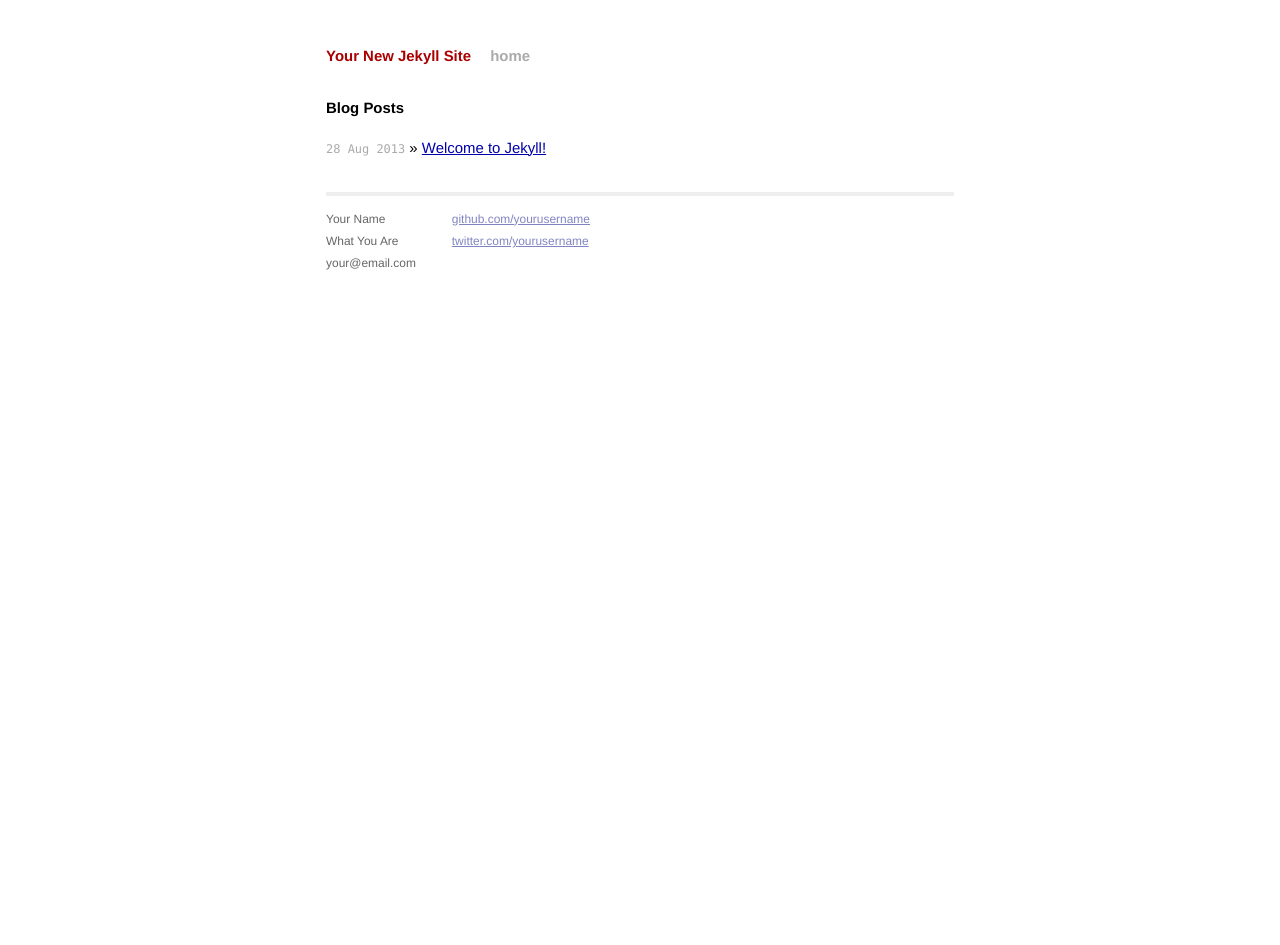
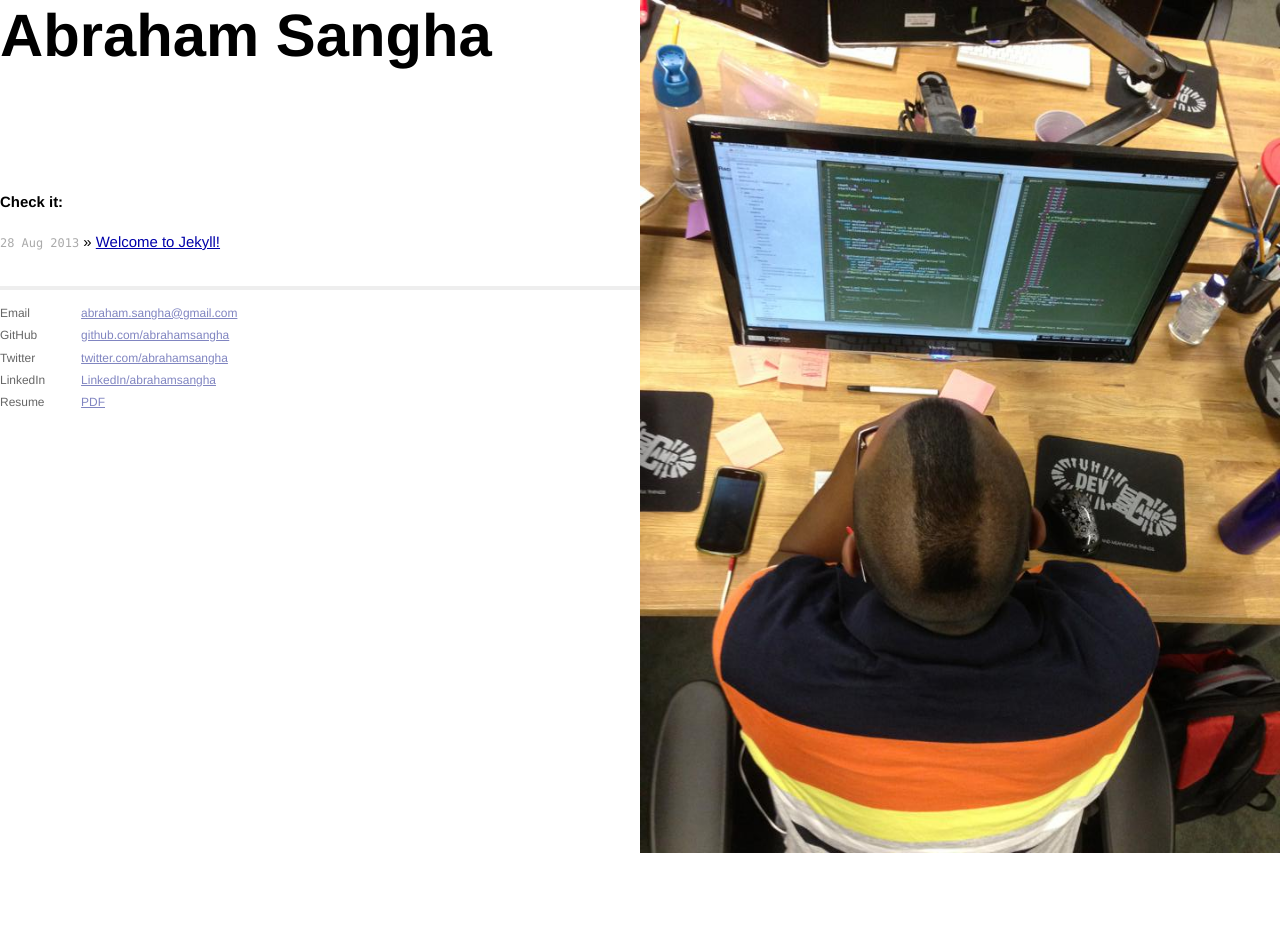
Before and after one commit to abrahamsangha/abrahamsangha.github.io, a Jekyll site: the page built from index.html, in a window 1280 px wide. Built offline with Jekyll 4.4.1, drawn with Linux system fonts in a browser that asks for light colours; Markdown is read by kramdown in place of the engine named in the settings; after the commit the page ends 900 px from its top, so only the background shows below that.

Commit message:
Added background image, links, styling

```diff
--- a/_layouts/default.html
+++ b/_layouts/default.html
@@ -3,7 +3,7 @@
     <head>
         <meta charset="utf-8">
         <meta http-equiv="X-UA-Compatible" content="IE=edge,chrome=1">
-        <title>{{ page.title }}</title>
+        <title>Abraham Sangha</title>
         <meta name="viewport" content="width=device-width">
 
         <!-- syntax highlighting CSS -->
@@ -14,28 +14,41 @@
 
     </head>
     <body>
-
+        <div id="bg">
+          <img src ="css/ARS.jpg" alt="Dev Life">
+        </div>
         <div class="container">
           <div class="site">
             <div class="header">
-              <h1 class="title"><a href="/">{{ site.name }}</a></h1>
-              <a class="extra" href="/">home</a>
+              <h1 class="title">Abraham Sangha</h1>
             </div>
 
-                {{ content }}
+                <div id="home">
+  <h1>Check it:</h1>
+  <ul class="posts">
+
+      <li><span>28 Aug 2013</span> &raquo; <a href="/jekyll/update/2013/08/28/welcome-to-jekyll.html">Welcome to Jekyll!</a></li>
+
+  </ul>
+</div>
 
             <div class="footer">
               <div class="contact">
                 <p>
-                  Your Name<br />
-                  What You Are<br />
-                  your@email.com
+                  Email<br />
+                  GitHub<br />
+                  Twitter<br />
+                  LinkedIn<br />
+                  Resume
                 </p>
               </div>
               <div class="contact">
                 <p>
-                  <a href="http://github.com/yourusername/">github.com/yourusername</a><br />
-                  <a href="http://twitter.com/yourusername/">twitter.com/yourusername</a><br />
+                  <a href="mailto:abraham.sangha@gmail.com">abraham.sangha@gmail.com</a><br />
+                  <a href="http://github.com/abrahamsangha">github.com/abrahamsangha</a><br />
+                  <a href="http://twitter.com/abrahamsangha">twitter.com/abrahamsangha</a><br />
+                  <a href="http://www.linkedin.com/pub/abraham-sangha/4/a71/147">LinkedIn/abrahamsangha</a><br />
+                  <a href="http://google.com">PDF</a><br />
                 </p>
               </div>
             </div>
--- a/css/main.css
+++ b/css/main.css
@@ -18,6 +18,39 @@ body {
   font-size: small;
   text-align: center;
 }
+
+/*body {
+  background: url(ARS.jpg) no-repeat center center fixed;
+  -webkit-background-size: cover;
+  -moz-background-size: cover;
+  -o-background-size: cover;
+  background-size: cover;
+}*/
+
+#bg {
+  float: right;
+  width: 50%;
+  /*position: fixed;
+  top: -50%;
+  left: -50%;
+  width: 200%;
+  height: 200%;*/
+}
+#bg img {
+  width: 100%;
+/*  position: absolute;
+  top: 0;
+  left: 0;
+  right: 0;
+  bottom: 0;
+  margin: auto;
+  min-width: 50%;
+  min-height: 50%;
+  opacity: 0.4;*/
+  /*filter:alpha(opacity=40);*/
+}
+
+
 
 h1, h2, h3, h4, h5, h6 {
   font-size: 100%; }
@@ -58,9 +91,9 @@ ul.posts span {
 .site {
   font-size: 115%;
   text-align: justify;
-  width: 42em;
-  margin: 3em auto 2em;
+  width: 50%;
   line-height: 1.5em;
+  float: left;
 }
 
 .site .header a {
@@ -71,6 +104,9 @@ ul.posts span {
 .site .header h1.title {
   display: inline-block;
   margin-bottom: 2em;
+  font-size: 4em;
+  line-height: 1.2em;
+  text-align: right;
 }
 
 .site .header h1.title a {
@@ -158,3 +194,14 @@ ul.posts span {
 .post pre.terminal code {
   background-color: #333;
 }
+
+@media screen and (max-width: 480px) { /* Specific to this particular image */
+  #bg {
+    float: none;
+    width: 100%;
+  }
+  .site {
+    float: none;
+    width: 100%;
+  }
+}
```
Also changed, not shown: css/ARS.jpg (added).
